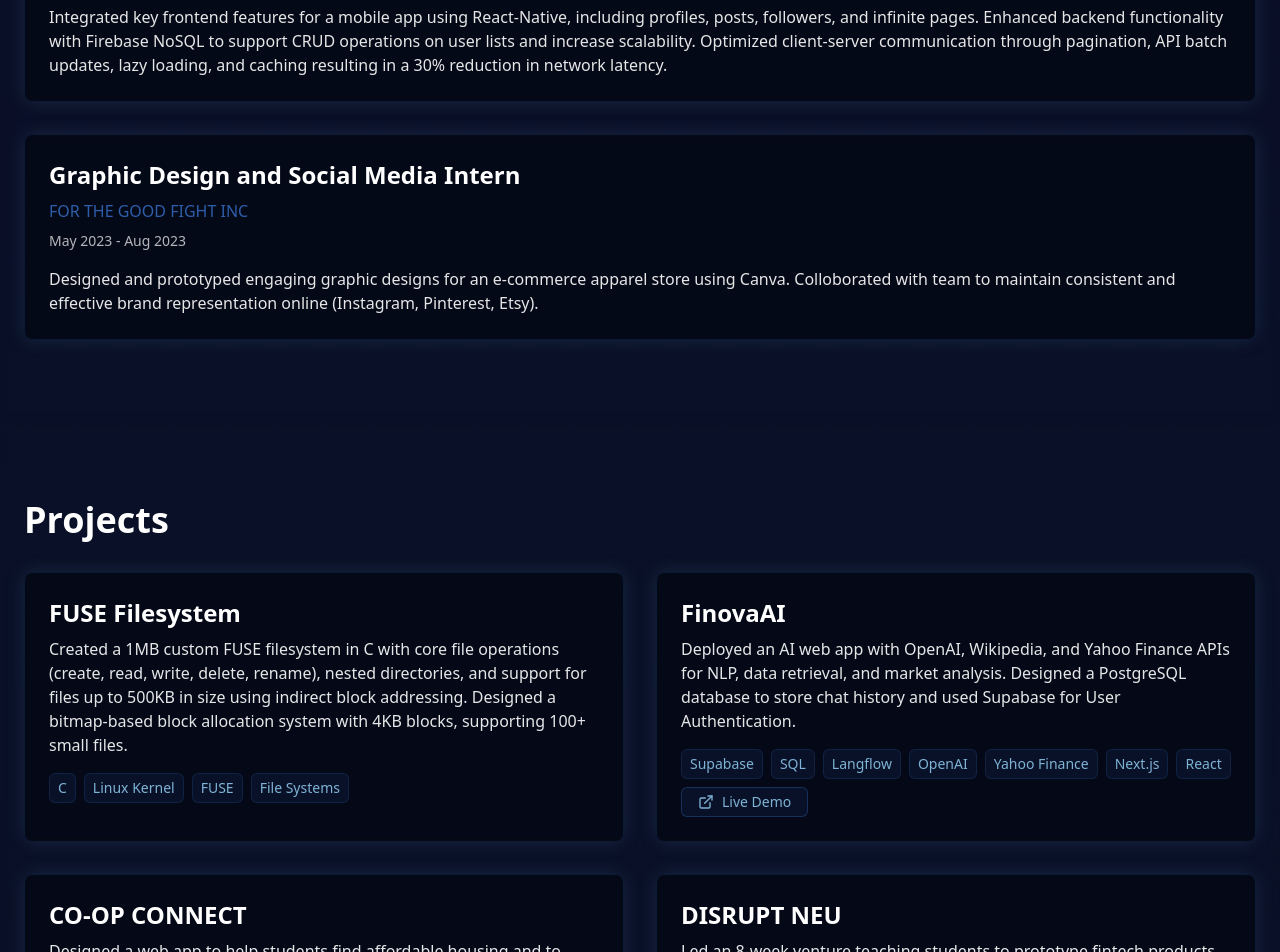
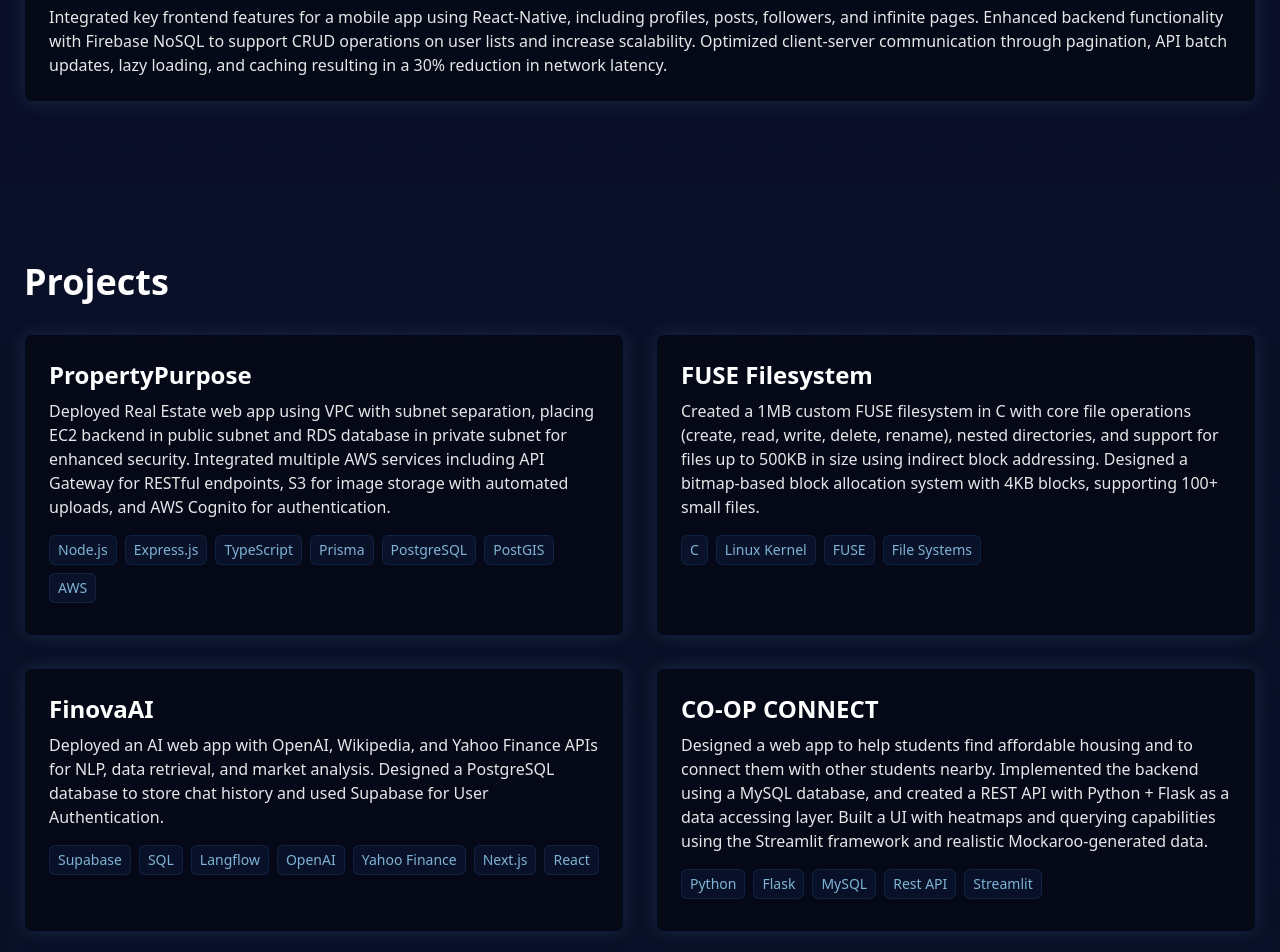
Before and after one commit to Tejchak/Tej-Website, a Next.js app: page / in a window 1280 px wide. Shown: the part 1580-2532 px from the top of the page. Built offline with nearby package versions, Linux system fonts and the light colour scheme.

Commit message:
updated projects and job experience

```diff
--- a/src/components/Portfolio.tsx
+++ b/src/components/Portfolio.tsx
@@ -2,7 +2,7 @@
 
 import { useState, useEffect, useRef } from 'react'
 import { motion, AnimatePresence, useScroll, useTransform, useInView } from 'framer-motion'
-import { ChevronDown, GitlabIcon as GitHub, Linkedin, Mail, Calendar, ExternalLink } from 'lucide-react'
+import { ChevronDown, GitlabIcon as GitHub, Linkedin, Mail, Calendar, ExternalLink, Database, Leaf, Server, Flame, Circle, Code2, FileCode, Ruler, FileText, Cloud, Terminal, Settings, Wrench, Globe, TabletSmartphone } from 'lucide-react'
 import { TypeAnimation } from 'react-type-animation'
 import * as THREE from 'three'
 
@@ -251,12 +251,6 @@
                           date: 'May 2024 - Aug 2024',
                           description: 'Integrated key frontend features for a mobile app using React-Native, including profiles, posts, followers, and infinite pages. Enhanced backend functionality with Firebase NoSQL to support CRUD operations on user lists and increase scalability. Optimized client-server communication through pagination, API batch updates, lazy loading, and caching resulting in a 30% reduction in network latency.',
                         },
-                        {
-                          title: 'Graphic Design and Social Media Intern',
-                          company: 'FOR THE GOOD FIGHT INC',
-                          date: 'May 2023 - Aug 2023',
-                          description: 'Designed and prototyped engaging graphic designs for an e-commerce apparel store using Canva. Colloborated with team to maintain consistent and effective brand representation online (Instagram, Pinterest, Etsy).',
-                        },
                       ].map((job, index) => (
                         <motion.div
                           key={index}
@@ -295,6 +289,11 @@
                     <div className="grid grid-cols-1 md:grid-cols-2 gap-8">
                       {[
                         {
+                          title: 'PropertyPurpose',
+                          description: 'Deployed Real Estate web app using VPC with subnet separation, placing EC2 backend in public subnet and RDS database in private subnet for enhanced security. Integrated multiple AWS services including API Gateway for RESTful endpoints, S3 for image storage with automated uploads, and AWS Cognito for authentication.',
+                          tech: ['Node.js', 'Express.js', 'TypeScript', 'Prisma', 'PostgreSQL', 'PostGIS', 'AWS'],
+                        },
+                        {
                           title: 'FUSE Filesystem',
                           description: 'Created a 1MB custom FUSE filesystem in C with core file operations (create, read, write, delete, rename), nested directories, and support for files up to 500KB in size using indirect block addressing. Designed a bitmap-based block allocation system with 4KB blocks, supporting 100+ small files.',
                           tech: ['C', 'Linux Kernel', 'FUSE', 'File Systems'],
@@ -303,7 +302,6 @@
                           title: 'FinovaAI',
                           description: 'Deployed an AI web app with OpenAI, Wikipedia, and Yahoo Finance APIs for NLP, data retrieval, and market analysis. Designed a PostgreSQL database to store chat history and used Supabase for User Authentication.',
                           tech: [ 'Supabase', 'SQL', 'Langflow', 'OpenAI', 'Yahoo Finance', 'Next.js', 'React'],
-                          link: 'https://tej-ai.vercel.app/'
                         },
                         {
                           title: 'CO-OP CONNECT',
@@ -341,9 +339,9 @@
                               </span>
                             ))}
                           </div>
-                          {project.link && (
+                          {(project as any).link && (
                             <motion.a
-                              href={project.link}
+                              href={(project as any).link}
                               target="_blank"
                               rel="noopener noreferrer"
                               className="inline-flex items-center gap-2 px-4 py-1
```
